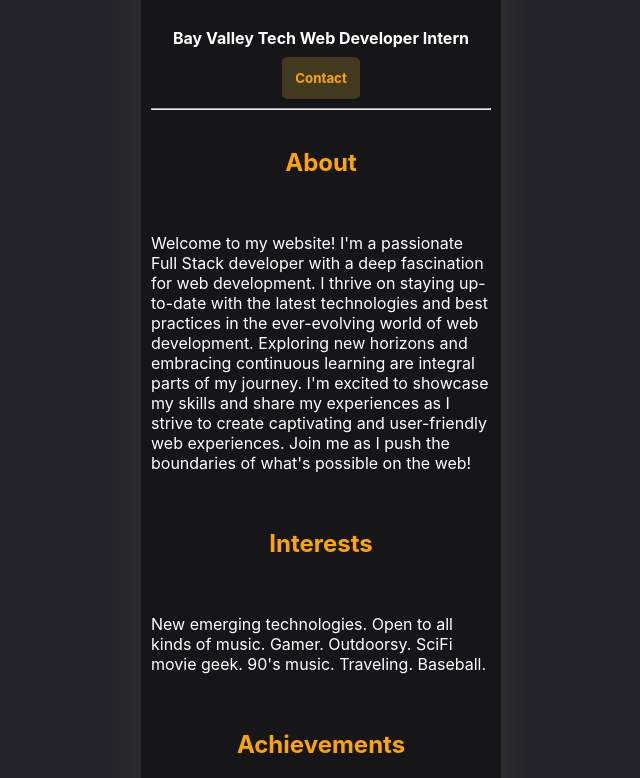
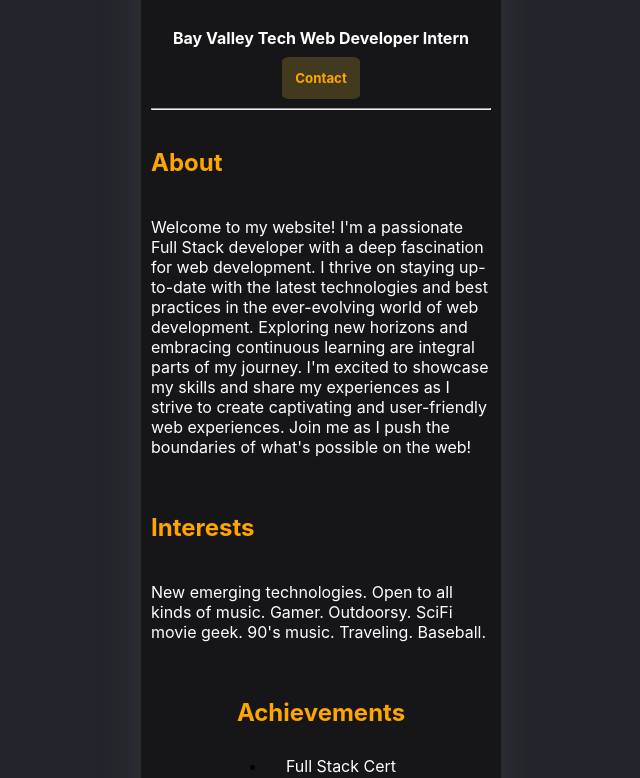
Before and after one commit to Ramis-alt/portfolio-site, a React (Vite) app: page / in a window 1280 px wide. Shown: the part 614-1392 px from the top of the page, without its empty margins (319-959 px from the left). Built offline with nearby package versions, Linux system fonts and the light colour scheme.

Commit message:
added aria-live and section elements to enhance accessibility

```diff
--- a/src/components/Info.jsx
+++ b/src/components/Info.jsx
@@ -1,38 +1,82 @@
+// import React from 'react';
+// import { FontAwesomeIcon } from '@fortawesome/react-fontawesome';
+// import { faGitSquare, faLinkedin } from '@fortawesome/free-brands-svg-icons';
+// import { Link } from 'react-router-dom';
+
+// export default function Info() {
+//     const afterClick = "https://www.linkedin.com/in/ramiro-renteria-24bba520/";
+//     const myGitHub = "https://github.com/Ramis-alt";
+//     return (
+//         <div className="main--body">
+//             <img src='images/ProfImage1_copy.png' alt="a headshot pic" />
+//             <div className="profile-info">
+//                 <h1>Ramiro Renteria</h1>
+//                 <h4>Bay Valley Tech Web Developer Intern</h4>
+//                 <h5><Link to='/contact' className='contact--edit'>Contact</Link></h5>
+//                 <hr></hr>
+//                 <div className="myDetails">
+//                     <h2>About</h2>
+//                     <p>Welcome to my website! I'm a passionate Full Stack developer with a deep fascination for web development.
+//                         I thrive on staying up-to-date with the latest technologies and best practices in the ever-evolving world of web development.
+//                         Exploring new horizons and embracing continuous learning are integral parts of my journey.
+//                         I'm excited to showcase my skills and share my experiences as I strive to create captivating and user-friendly web experiences.
+//                         Join me as I push the boundaries of what's possible on the web!
+//                     </p>
+//                     <h2>Interests</h2>
+//                     <p>New emerging technologies. Open to all kinds of music. Gamer. Outdoorsy. SciFi movie geek. 90's music. Traveling. Baseball.
+//                     </p>
+//                     <h2>Achievements</h2>
+//                     <ul className='cert-styling'>
+//                         <li><a href='/certificates/Ramiro Renteria-Student-ID-22324-Full Stack Web-App Development Course.pdf' target="_blank" rel="noopener noreferrer">Full Stack Cert</a></li>
+//                         <li><a href='/certificates/Ramiro Renteria-Student-ID-22324-Front End Web-App Development Course.pdf' target="_blank" rel="noopener noreferrer">Front End Cert</a></li>
+//                         <li><a href='/certificates/Ramiro Renteria-Student-ID-22324-Intro to Back-End Web-Development Module.pdf' target="_blank" rel="noopener noreferrer">Back End Cert</a></li>
+//                     </ul>
+//                 </div>
+//             </div>
+//         </div>
+//     )
+// }
+
 import React from 'react';
 import { FontAwesomeIcon } from '@fortawesome/react-fontawesome';
 import { faGitSquare, faLinkedin } from '@fortawesome/free-brands-svg-icons';
-import {Link} from 'react-router-dom';
+import { Link } from 'react-router-dom';
 
 export default function Info() {
     const afterClick = "https://www.linkedin.com/in/ramiro-renteria-24bba520/";
     const myGitHub = "https://github.com/Ramis-alt";
     return (
-        <div className="main--body">
-        <img src='images/ProfImage1_copy.png' alt="a headshot pic"/>
+        <main className="main--body">
+            <img src='images/ProfImage1_copy.png' alt="Ramiro Renteria, smiling." />
             <div className="profile-info">
                 <h1>Ramiro Renteria</h1>
                 <h4>Bay Valley Tech Web Developer Intern</h4>
-            <h5><Link to='/contact' className='contact--edit'>Contact</Link></h5>
+                <h5><Link to='/contact' className='contact--edit' aria-label="Contact Ramiro Renteria">Contact</Link></h5>
                 <hr></hr>
                 <div className="myDetails">
-                <h2>About</h2>
+                    <section aria-labelledby="about-heading">
+                        <h2 id="about-heading">About</h2>
                         <p>Welcome to my website! I'm a passionate Full Stack developer with a deep fascination for web development.
                             I thrive on staying up-to-date with the latest technologies and best practices in the ever-evolving world of web development.
                             Exploring new horizons and embracing continuous learning are integral parts of my journey.
                             I'm excited to showcase my skills and share my experiences as I strive to create captivating and user-friendly web experiences.
                             Join me as I push the boundaries of what's possible on the web!
                         </p>
-                <h2>Interests</h2>
-                <p>New emerging technologies. Open to all kinds of music. Gamer. Outdoorsy. SciFi movie geek. 90's music. Traveling. Baseball.
-                </p>
-                <h2>Achievements</h2>
+                    </section>
+                    <section aria-labelledby="interests-heading">
+                        <h2 id="interests-heading">Interests</h2>
+                        <p>New emerging technologies. Open to all kinds of music. Gamer. Outdoorsy. SciFi movie geek. 90's music. Traveling. Baseball.</p>
+                    </section>
+                    <section aria-labelledby="achievements-heading">
+                        <h2 id="achievements-heading">Achievements</h2>
                         <ul className='cert-styling'>
-                    <li><a href='/certificates/Ramiro Renteria-Student-ID-22324-Full Stack Web-App Development Course.pdf' target="_blank" rel="noopener noreferrer">Full Stack Cert</a></li>
-                    <li><a href='/certificates/Ramiro Renteria-Student-ID-22324-Front End Web-App Development Course.pdf' target="_blank" rel="noopener noreferrer">Front End Cert</a></li>
-                    <li><a href='/certificates/Ramiro Renteria-Student-ID-22324-Intro to Back-End Web-Development Module.pdf' target="_blank" rel="noopener noreferrer">Back End Cert</a></li>
+                            <li><a href='/certificates/Ramiro Renteria-Student-ID-22324-Full Stack Web-App Development Course.pdf' target="_blank" rel="noopener noreferrer" aria-label="Full Stack Web-App Development Course Certificate">Full Stack Cert</a></li>
+                            <li><a href='/certificates/Ramiro Renteria-Student-ID-22324-Front End Web-App Development Course.pdf' target="_blank" rel="noopener noreferrer" aria-label="Front End Web-App Development Course Certificate">Front End Cert</a></li>
+                            <li><a href='/certificates/Ramiro Renteria-Student-ID-22324-Intro to Back-End Web-Development Module.pdf' target="_blank" rel="noopener noreferrer" aria-label="Intro to Back-End Web-Development Module Certificate">Back End Cert</a></li>
                         </ul>
+                    </section>
                 </div>
             </div>
-    </div>
+        </main>
     )
 }
--- a/src/pages/Contact.jsx
+++ b/src/pages/Contact.jsx
@@ -50,8 +50,8 @@
 
   return (
     <div className="form--container--styling">
-      {validationMsg && <div className="validation-message">{validationMsg}</div>}
-      <h2>Get in Touch</h2>
+      {validationMsg && <div className="validation-message" aria-live='polite'>{validationMsg}</div>}
+      <h2>Get in touch</h2>
       <form ref={form} onSubmit={sendEmail}>
         <div className="form-row">
           <label htmlFor="user_name">Name</label>
```
Lines whose indentation alone changed are shown as unchanged.
